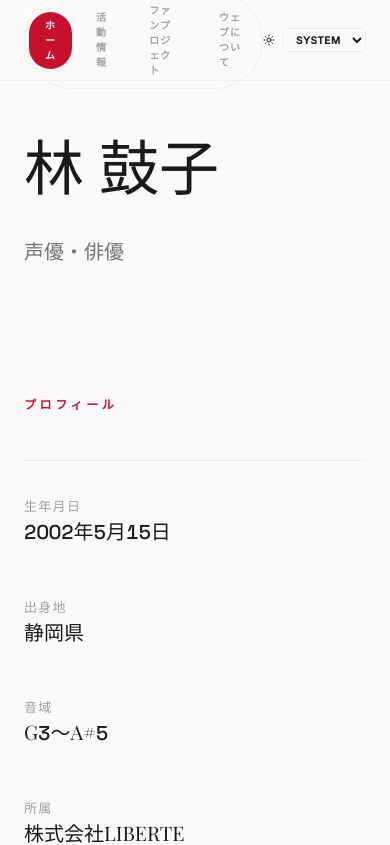
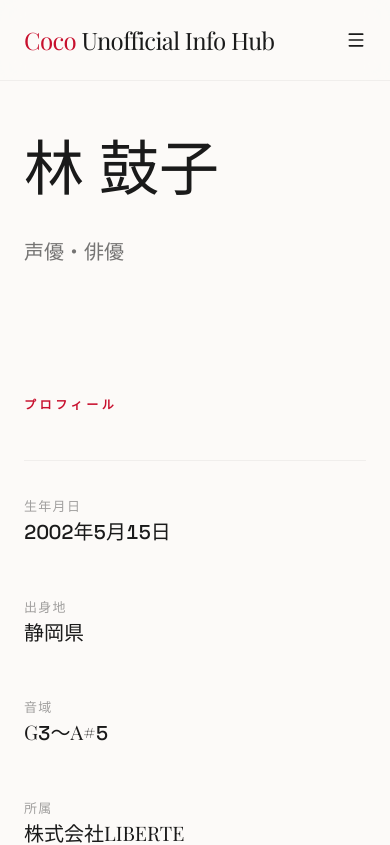
Before and after one commit to GET12306/info-and-link, a React (Vite) app: page / in a window 390 px wide. Shown: the top 845 px of the page. Built offline with nearby package versions, Linux system fonts and the light colour scheme.

Commit message:
20260523 update BD event info to finish

```diff
--- a/src/App.tsx
+++ b/src/App.tsx
@@ -1,11 +1,11 @@
 import { useState, lazy, Suspense } from "react"
-import { HashRouter, Routes, Route, NavLink, useLocation } from "react-router-dom"
+import { HashRouter, Routes, Route, useLocation } from "react-router-dom"
 import { motion, AnimatePresence } from "motion/react"
-import { Globe, Sun, Moon } from "lucide-react"
-import { TRANSLATIONS } from "./i18n"
-import { useTheme, type Theme } from "./hooks/useDarkMode"
+import { Globe } from "lucide-react"
+import { useTheme } from "./hooks/useDarkMode"
 import type { Language } from "./types"
 import Loading from "./components/Loading"
+import NavBar from "./components/NavBar"
 
 const Home = lazy(() => import("./pages/Home"))
 const Activities = lazy(() => import("./pages/Activities"))
@@ -26,13 +26,6 @@ const MonoNumbers = ({ text }: { text: string }) => {
     </>
   )
 }
-
-const tabs = [
-  { id: "home", path: "/", labelKey: "home" },
-  { id: "activities", path: "/activities", labelKey: "activities" },
-  { id: "fan", path: "/fan", labelKey: "fan_projects" },
-  { id: "about_this_web", path: "/about", labelKey: "about_this_web" },
-] as const
 
 function AnimatedRoutes({ lang }: { lang: Language }) {
   const location = useLocation()
@@ -60,49 +53,16 @@ function AnimatedRoutes({ lang }: { lang: Language }) {
 export default function App() {
   const [lang, setLang] = useState<Language>("ja")
   const [theme, setTheme, isDark] = useTheme()
-  const t = TRANSLATIONS[lang]
 
   return (
     <HashRouter>
       <div className="min-h-screen bg-coco-bg selection:bg-coco-accent/10">
-        <nav className="fixed top-0 w-full z-50 border-b grid-line bg-coco-bg/80 backdrop-blur-md">
-          <div className="max-w-7xl mx-auto px-6 md:px-12 h-20 flex items-center justify-between">
-            <div className="font-serif text-2xl tracking-tight hidden lg:block">
-              <span className="text-coco-accent">Coco</span> Unofficial Info Hub
-            </div>
-
-            <div className="flex items-center gap-2 md:gap-8 bg-coco-black/5 p-1 rounded-full border grid-line dark:bg-white/10">
-              {tabs.map((tab) => (
-                <NavLink
-                  key={tab.id}
-                  to={tab.path}
-                  end={tab.path === "/"}
-                  className={({ isActive }) =>
-                    `px-4 md:px-6 py-1.5 rounded-full text-[10px] md:text-xs font-bold uppercase tracking-widest transition-all ${isActive
-                      ? "bg-coco-accent text-white"
-                      : "text-coco-ink/40 hover:text-coco-ink"
-                    }`
-                  }
-                >
-                  {t[tab.labelKey]}
-                </NavLink>
-              ))}
-            </div>
-
-            <span className="flex items-center gap-2">
-              {isDark ? <Moon className="w-3 h-3" /> : <Sun className="w-3 h-3" />}
-              <select
-                value={theme}
-                onChange={e => setTheme(e.target.value as Theme)}
-                className="px-2 py-1 border grid-line rounded bg-transparent text-[10px] font-bold uppercase tracking-wider cursor-pointer hover:border-coco-accent transition-all outline-none"
-              >
-                <option value="system">System</option>
-                <option value="light">Light</option>
-                <option value="dark">Dark</option>
-              </select>
-            </span>
-          </div>
-        </nav>
+        <NavBar
+          lang={lang}
+          theme={theme}
+          setTheme={setTheme}
+          isDark={isDark}
+        />
 
         <main className="max-w-7xl mx-auto px-6 md:px-12 py-32 flex flex-col md:flex-row gap-16 relative">
           <Suspense fallback={<Loading />}>
--- /dev/null
+++ b/src/components/NavBar.tsx
@@ -0,0 +1,164 @@
+import { useState, useEffect } from "react"
+import { NavLink, Link } from "react-router-dom"
+import { Sun, Moon, Menu, X } from "lucide-react"
+import { TRANSLATIONS } from "../i18n"
+import type { Theme } from "../hooks/useDarkMode"
+import type { Language } from "../types"
+
+const tabs = [
+  { id: "home", path: "/", labelKey: "home" as const },
+  { id: "activities", path: "/activities", labelKey: "activities" as const },
+  { id: "fan", path: "/fan", labelKey: "fan_projects" as const },
+  { id: "about_this_web", path: "/about", labelKey: "about_this_web" as const },
+]
+
+const themeOptions: { value: Theme; label: string }[] = [
+  { value: "system", label: "System" },
+  { value: "light", label: "Light" },
+  { value: "dark", label: "Dark" },
+]
+
+export default function NavBar({
+  lang,
+  theme,
+  setTheme,
+  isDark,
+}: {
+  lang: Language
+  theme: Theme
+  setTheme: (t: Theme) => void
+  isDark: boolean
+}) {
+  const t = TRANSLATIONS[lang]
+  const [open, setOpen] = useState(false)
+
+  useEffect(() => {
+    if (!open) return
+    const onKey = (e: KeyboardEvent) => {
+      if (e.key === "Escape") setOpen(false)
+    }
+    document.addEventListener("keydown", onKey)
+    return () => document.removeEventListener("keydown", onKey)
+  }, [open])
+
+  useEffect(() => {
+    document.body.style.overflow = open ? "hidden" : ""
+    return () => { document.body.style.overflow = "" }
+  }, [open])
+
+  const close = () => setOpen(false)
+
+  return (
+    <>
+      <nav className="fixed top-0 w-full z-50 border-b grid-line bg-coco-bg/80 backdrop-blur-md">
+        <div className="max-w-7xl mx-auto px-6 md:px-12 h-20 flex items-center justify-between">
+          <Link
+            to="/"
+            className="font-serif text-2xl tracking-tight hover:opacity-80 transition-opacity"
+          >
+            <span className="text-coco-accent">Coco</span> Unofficial Info Hub
+          </Link>
+
+          <div className="hidden md:flex items-center gap-2 md:gap-8 bg-coco-black/5 p-1 rounded-full border grid-line dark:bg-white/10">
+            {tabs.map((tab) => (
+              <NavLink
+                key={tab.id}
+                to={tab.path}
+                end={tab.path === "/"}
+                className={({ isActive }) =>
+                  `px-4 md:px-6 py-1.5 rounded-full text-[10px] md:text-xs font-bold uppercase tracking-widest transition-all ${isActive
+                    ? "bg-coco-accent text-white"
+                    : "text-coco-ink/40 hover:text-coco-ink"
+                  }`
+                }
+              >
+                {t[tab.labelKey]}
+              </NavLink>
+            ))}
+          </div>
+
+          <div className="hidden md:flex items-center gap-2">
+            {isDark ? <Moon className="w-3 h-3" /> : <Sun className="w-3 h-3" />}
+            <select
+              value={theme}
+              onChange={e => setTheme(e.target.value as Theme)}
+              className="px-2 py-1 border grid-line rounded bg-transparent text-[10px] font-bold uppercase tracking-wider cursor-pointer hover:border-coco-accent transition-all outline-none"
+            >
+              <option value="system">System</option>
+              <option value="light">Light</option>
+              <option value="dark">Dark</option>
+            </select>
+          </div>
+
+          <button
+            onClick={() => setOpen(true)}
+            className="md:hidden p-2 -mr-2 rounded hover:bg-coco-accent/10 transition-colors"
+            aria-label="Open menu"
+          >
+            <Menu className="w-5 h-5" />
+          </button>
+        </div>
+      </nav>
+
+      {open && (
+        <div className="fixed inset-0 z-50 md:hidden">
+          <div className="fixed inset-0 bg-black/40" onClick={close} />
+
+          <div className="fixed top-0 right-0 w-full max-w-sm h-full bg-coco-bg dark:bg-neutral-900 shadow-xl p-6 flex flex-col overflow-y-auto">
+            <div className="flex justify-end">
+              <button
+                onClick={close}
+                className="p-2 -mr-2 rounded hover:bg-coco-accent/10 transition-colors"
+                aria-label="Close menu"
+              >
+                <X className="w-5 h-5" />
+              </button>
+            </div>
+
+            <nav className="flex flex-col gap-1 mt-8">
+              {tabs.map((tab) => (
+                <NavLink
+                  key={tab.id}
+                  to={tab.path}
+                  end={tab.path === "/"}
+                  onClick={close}
+                  className={({ isActive }) =>
+                    `px-4 py-3 rounded text-sm font-bold uppercase tracking-widest transition-all ${isActive
+                      ? "bg-coco-accent text-white"
+                      : "text-coco-ink/60 hover:text-coco-ink hover:bg-coco-accent/5"
+                    }`
+                  }
+                >
+                  {t[tab.labelKey]}
+                </NavLink>
+              ))}
+            </nav>
+
+            <hr className="my-6 border-coco-ink/10" />
+
+            <div>
+              <div className="text-[10px] uppercase tracking-widest font-bold opacity-40 mb-3">
+                Appearance
+              </div>
+              <div className="flex gap-2">
+                {themeOptions.map((opt) => (
+                  <button
+                    key={opt.value}
+                    onClick={() => setTheme(opt.value)}
+                    className={`flex-1 px-3 py-2 rounded text-[10px] font-bold uppercase tracking-wider transition-all ${
+                      theme === opt.value
+                        ? "bg-coco-accent text-white"
+                        : "border grid-line text-coco-ink/60 hover:text-coco-ink"
+                    }`}
+                  >
+                    {opt.label}
+                  </button>
+                ))}
+              </div>
+            </div>
+          </div>
+        </div>
+      )}
+    </>
+  )
+}
--- a/src/data/activities.yaml
+++ b/src/data/activities.yaml
@@ -86,8 +86,8 @@
   date: |
     2026.05.22-23
   title:
-    ja: "林鼓子 BIRTHDAY TALK＆LIVE2026 －Amour！－"
-    en: "BIRTHDAY TALK＆LIVE2026 －Amour！－"
+    ja: "林鼓子 BIRTHDAY TALK＆LIVE2026 －Amour！－(終了)"
+    en: "BIRTHDAY TALK＆LIVE2026 －Amour！－(Finished)"
   description:
     ja: "at  恵比寿 ザ・ガーデンルーム"
     en: "at Ebisu The Garden Room"
```
